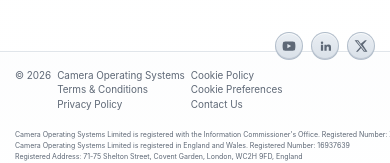
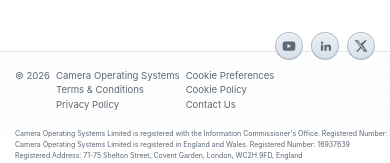
Before and after one commit to Ali-Nigzu/portal, a React (Vite) app in the folder frontend/: page / in a window 390 px wide. Shown: the part 2504-2667 px from the top of the page. Built offline with nearby package versions, Linux system fonts and the light colour scheme; no server answers.

Commit message:
Swap cookie order and tune mobile footer fit

```diff
--- a/frontend/src/features/landing/components/LandingFooter.tsx
+++ b/frontend/src/features/landing/components/LandingFooter.tsx
@@ -40,15 +40,15 @@ const LandingFooter: React.FC = () => {
           </div>
 
           <nav className="landing-footer-links-column landing-footer-links-column-secondary" aria-label="Footer links">
-            <button type="button" className="landing-footer-link-item landing-footer-link-item-button">
-              {cookiePolicy}
-            </button>
             <button
               type="button"
               className="landing-footer-link-item landing-footer-link-item-button landing-footer-link-item-cookie-preferences"
               onClick={handleCookiePreferencesClick}
             >
               {cookiePreferences}
+            </button>
+            <button type="button" className="landing-footer-link-item landing-footer-link-item-button">
+              {cookiePolicy}
             </button>
             <button
               type="button"
@@ -62,9 +62,6 @@ const LandingFooter: React.FC = () => {
           <div className="landing-footer-mobile-top-links" aria-label="Mobile legal links">
             <span className="landing-footer-mobile-top-item landing-footer-mobile-top-item-year">© 2026</span>
             <span className="landing-footer-mobile-top-item landing-footer-mobile-top-item-brand">Camera Operating Systems</span>
-            <button type="button" className="landing-footer-link-item landing-footer-link-item-button landing-footer-mobile-top-link landing-footer-mobile-top-link-cookie-policy">
-              {cookiePolicy}
-            </button>
             <button type="button" className="landing-footer-link-item landing-footer-link-item-button landing-footer-mobile-top-link landing-footer-mobile-top-link-terms">
               {termsAndConditions}
             </button>
@@ -74,6 +71,9 @@ const LandingFooter: React.FC = () => {
               onClick={handleCookiePreferencesClick}
             >
               {cookiePreferences}
+            </button>
+            <button type="button" className="landing-footer-link-item landing-footer-link-item-button landing-footer-mobile-top-link landing-footer-mobile-top-link-cookie-policy">
+              {cookiePolicy}
             </button>
             <button type="button" className="landing-footer-link-item landing-footer-link-item-button landing-footer-mobile-top-link landing-footer-mobile-top-link-privacy">
               {privacyPolicy}
--- a/frontend/src/styles/LandingPage.css
+++ b/frontend/src/styles/LandingPage.css
@@ -1660,7 +1660,7 @@ body {
   }
 
   .landing-footer-mobile-top-links {
-    --footer-top-row-size: clamp(0.62rem, 1.95vw, 0.69rem);
+    --footer-top-row-size: clamp(0.60rem, 1.85vw, 0.66rem);
     display: grid;
     grid-template-columns: max-content max-content max-content;
     justify-content: start;
@@ -1692,7 +1692,7 @@ body {
 
   .landing-footer-mobile-top-link-cookie-policy {
     grid-column: 3;
-    grid-row: 1;
+    grid-row: 2;
   }
 
   .landing-footer-mobile-top-link-terms {
@@ -1702,7 +1702,7 @@ body {
 
   .landing-footer-mobile-top-link-cookie-preferences {
     grid-column: 3;
-    grid-row: 2;
+    grid-row: 1;
   }
 
   .landing-footer-mobile-top-link-privacy {
```
